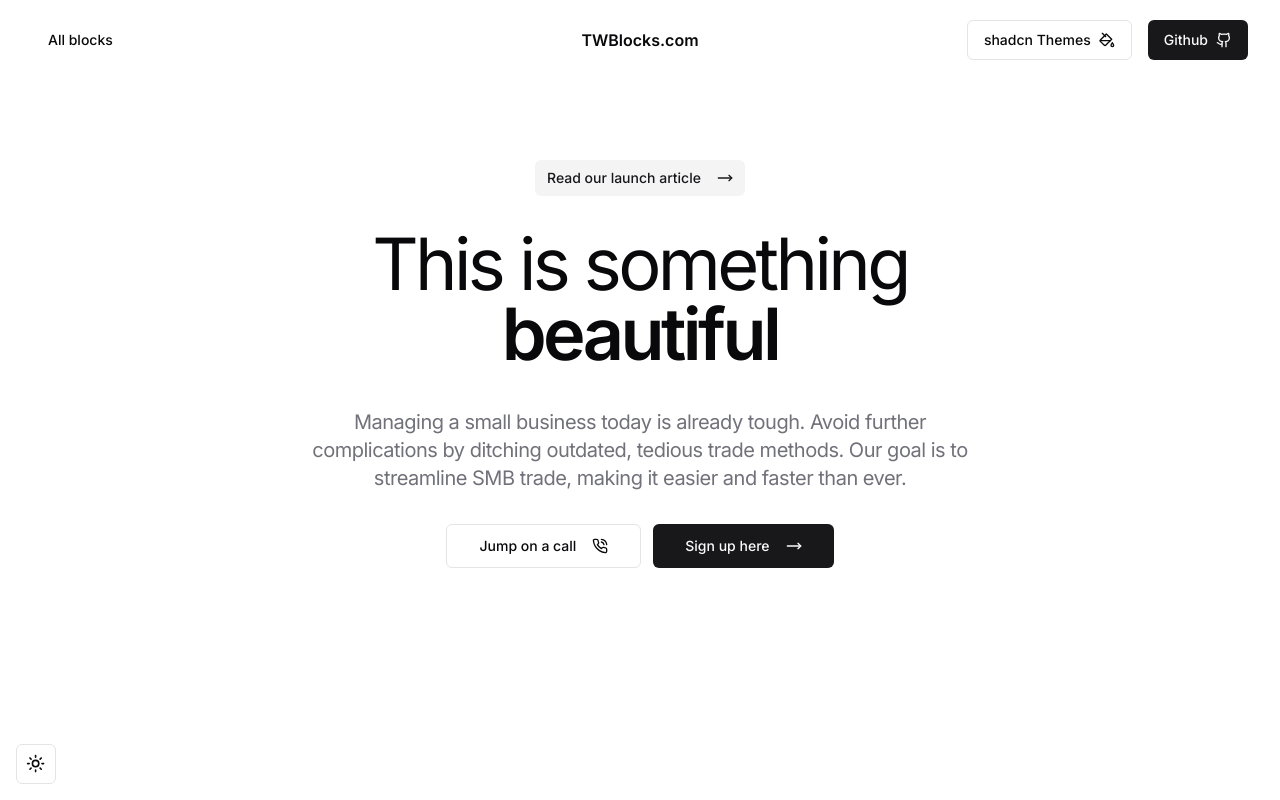
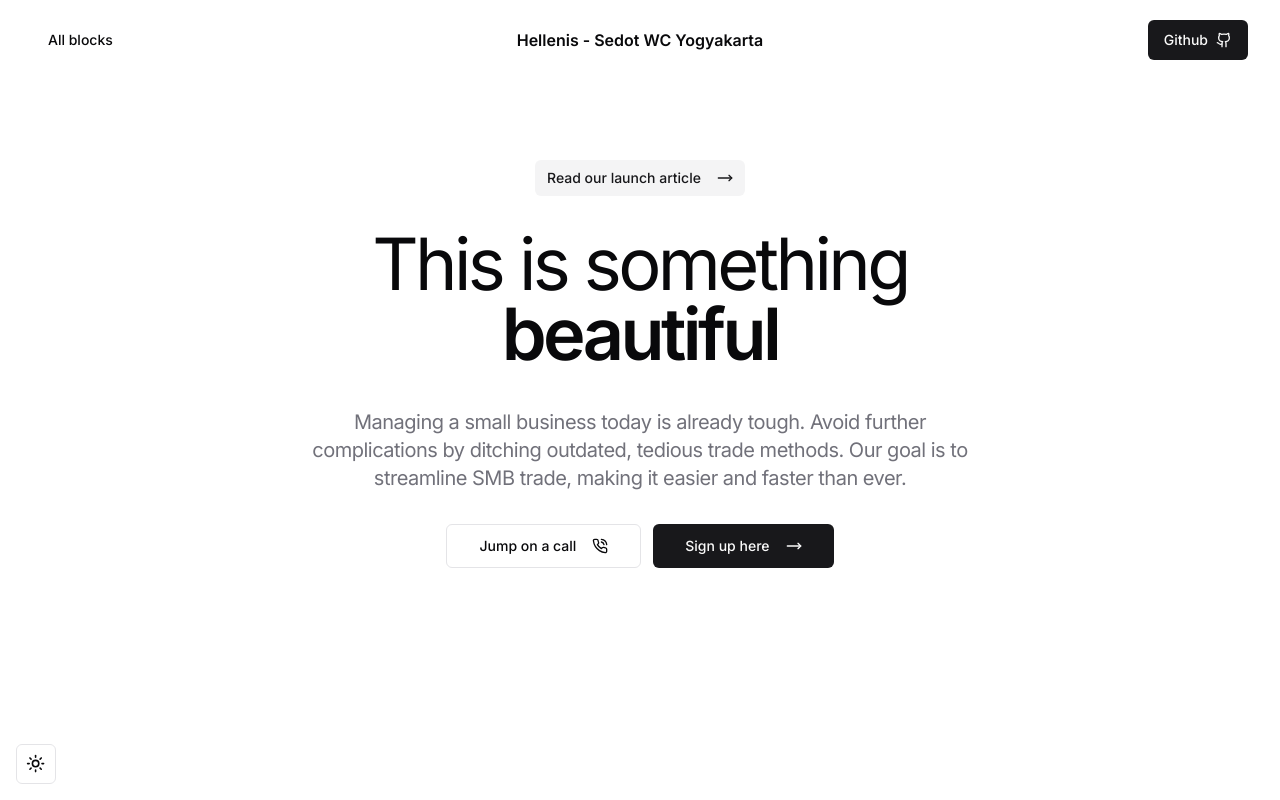
Before and after one commit to webidare/hellenis, a Next.js app: page / in a window 1280 px wide. Shown: the top 800 px of the page. Built offline with nearby package versions, Linux system fonts and the light colour scheme.

Commit message:
Update header.tsx

```diff
--- a/components/header.tsx
+++ b/components/header.tsx
@@ -29,18 +29,11 @@ export const Header = () => {
           ))}
         </div>
         <div className="flex lg:justify-center">
-          <p className="font-semibold">TWBlocks.com</p>
+          <p className="font-semibold">Hellenis - Sedot WC Yogyakarta</p>
         </div>
         <div className="flex justify-end w-full gap-4">
-          <Button
-            className="gap-2 hidden md:flex"
-            variant="outline"
-            onClick={() => {
-              window.open("https://ui.shadcn.com/themes", "_blank");
-            }}
-          >
-            shadcn Themes <PaintBucket className="w-4 h-4" />
-          </Button>
+
+
           <Button
             className="gap-2"
             onClick={() => {
```
